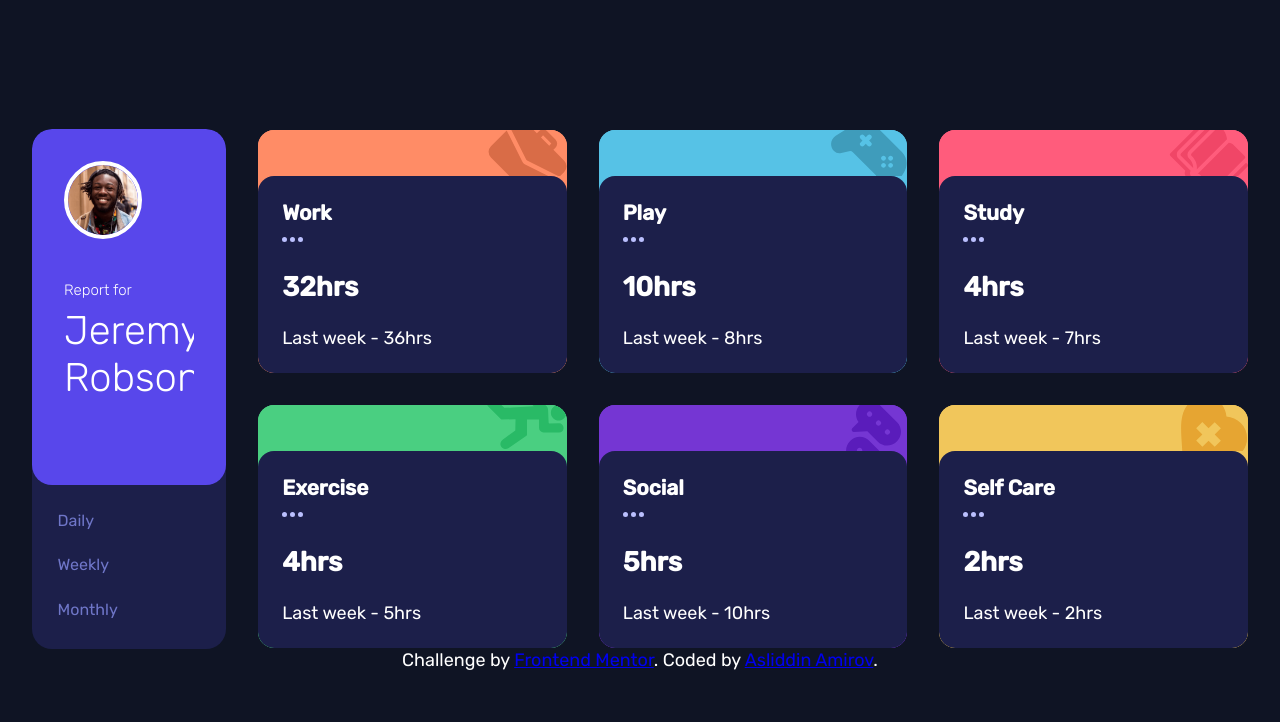
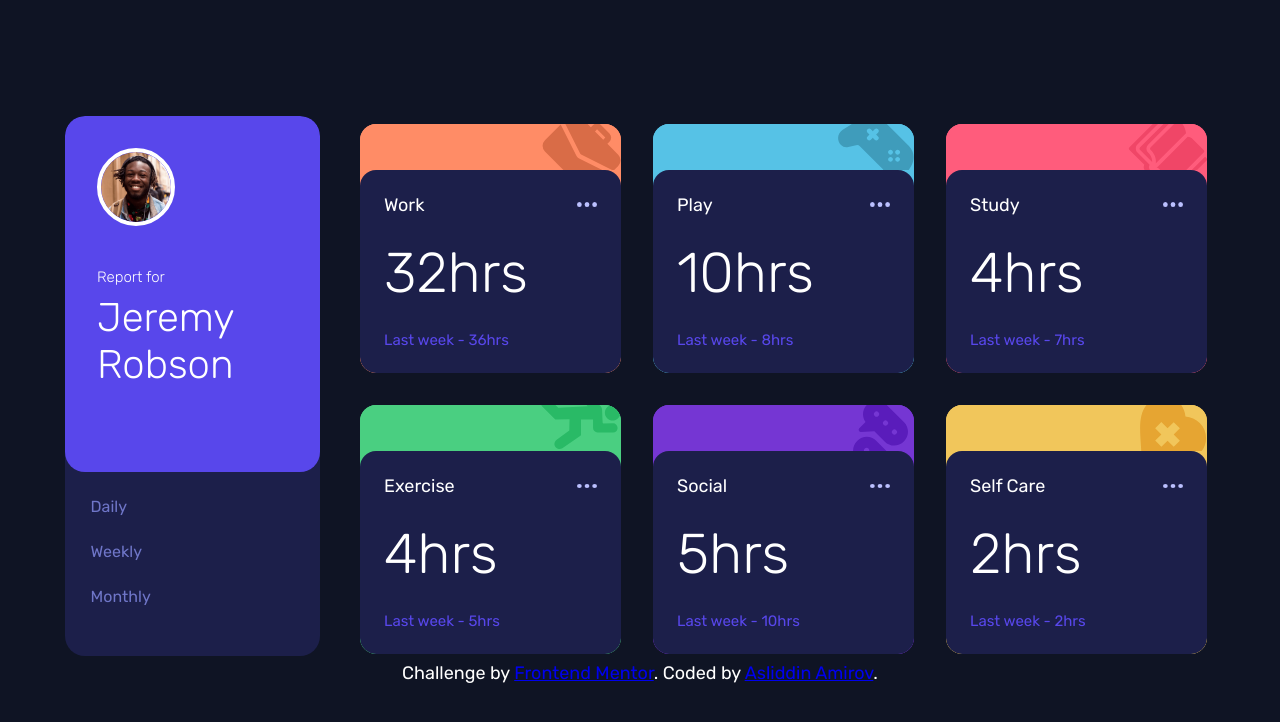
Before and after one commit to asliddinamir/project26-FM, a plain HTML site: page index.html in a window 1280 px wide. Drawn offline with Linux system fonts and the light colour scheme.

Commit message:
done container part

```diff
--- a/style.css
+++ b/style.css
@@ -17,20 +17,23 @@ body {
     flex-direction: column;
     align-items: center;
     justify-content: center;
-    padding: 2rem;
 }
 
 .container {
     display: flex;
-    align-items: center;
+    max-width: 1150px;
+    width: calc(100% - 2rem * 2);
+    max-height: 550px;
+    height: 100%;
     gap: 2rem;
 }
+
 
 .author_container {
     background-color: hsl(235, 46%, 20%);
     border-radius: 20px;
-    height: 520px;
-    width: 255px;
+    height: 540px;
+    min-width: 255px;
 }
 
 .author_container a {
@@ -78,13 +81,19 @@ body {
     display: flex;
     flex-wrap: wrap;
     gap: 2rem;
+    padding: .5rem .5rem;
 }
 
 .card {
     flex-grow: 1;
-    width: 30%;
+    width: 250px;
     border-radius: 1rem;
     z-index: 1000;
+    transition: transform .3s ease;
+}
+
+.card:hover {
+    transform: scale(1.05);
 }
 
 .card:nth-of-type(1) {
@@ -157,3 +166,29 @@ body {
     padding: 1.5rem;
     z-index: 999;
 }
+
+.title {
+    display: flex;
+    justify-content: space-between;
+    align-items: center;
+}
+
+.title img {
+    width: 20px;
+}
+
+.title h3 {
+    font-size: 18px;
+    font-weight: 400;
+}
+
+.time {
+    font-size: 56px;
+    line-height: 1.2;
+    font-weight: 300;
+}
+
+.info_review_container p {
+    font-size: 15px;
+    color: hsl(246, 80%, 60%);
+}
```
